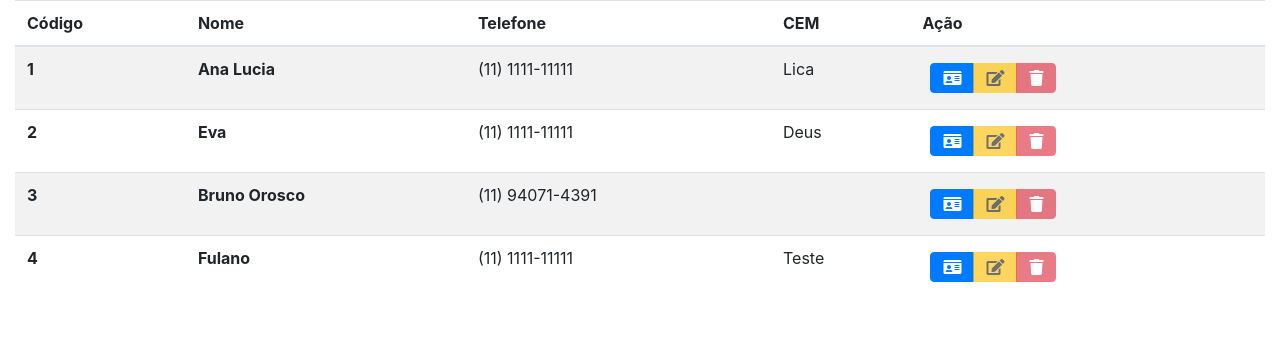
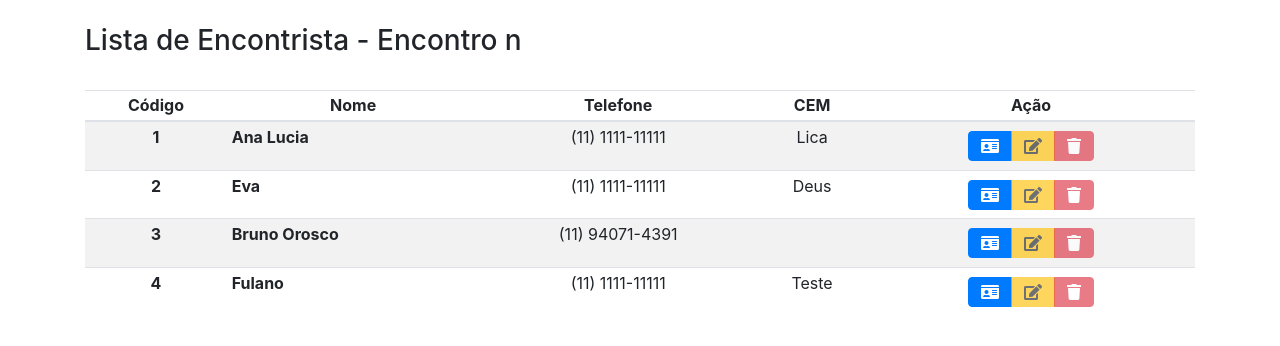
Before and after one commit to brunoorosco/Igreja, a PHP site: page /www/app/encontro/encontrista.php in a window 1280 px wide. Shown: the part 54-400 px from the top of the page. Run offline with PHP 8.4, Linux system fonts and the light colour scheme; data comes from the database, SQL or seed files in the repository; data that the repository does not hold is empty; some libraries are stand-ins or nearby versions.

Commit message:
ajustes 13/03

```diff
--- a/app/curso/processa.php
+++ b/app/curso/processa.php
@@ -3,6 +3,8 @@
   include_once("../../_fonts/config/banco.php");
 	include_once("../../_fonts/config/funcoes.php");
 	$formulario = $_POST['formulario'];
+
+  echo $formulario;
 
 if($formulario == "inserir")
   {		inserir();
--- a/app/encontro/encontrista.php
+++ b/app/encontro/encontrista.php
@@ -12,17 +12,27 @@
     <link rel="stylesheet" href="https://use.fontawesome.com/releases/v5.6.1/css/all.css" integrity="sha384-gfdkjb5BdAXd+lj+gudLWI+BXq4IuLW5IT+brZEZsLFm++aCMlF1V92rMkPaX4PP" crossorigin="anonymous">
 
     <title>Encontrista</title>
+
+    <style type="text/css">
+    .table tbody tr:hover td, .table tbody tr:hover th {
+        background-color: #9ACD32 !important;
+    }
+    </style>
 </head>
 
 <body>
-        <div class="container-fluid">
-
-          <div class="row">
+        <div class="container">
+        </br>
+          <div class="page-header">
+                <h3>Lista de Encontrista - Encontro n</h3>
+          </div>
+          </br>
+          <div class="row text-center">
                 <div class="col-md-12 table-responsive"> <!--     <p>
                     <a href="create.php" class="btn btn-success">Adicionar</a>
                 </p>-->
 
-                <table class="table table-striped" id="tabela_membros">
+                <table class="table table-striped table-sm table-hover text-center" id="tabela_membros">
                     <thead >
                         <tr>
 
@@ -47,7 +57,7 @@
                         {
                             echo '<tr>';
                             echo '<th>'.$i++.'</th>';
-			                      echo '<th scope="row">'. $row['nomeEnc'] . '</th>';
+			                      echo '<th class="text-left" scope="row">'. $row['nomeEnc'] . '</th>';
                          //   echo '<td>'. $row['endereco'] . '</td>';
                             echo '<td>'. $row['telEnc'] . '</td>';
                          //   echo '<td>'. $row['email'] . '</td>';
```
Also changed, not shown: app/curso/Cursos.php (+18 -5 lines), app/membros/membros.php (+8 -3 lines).
